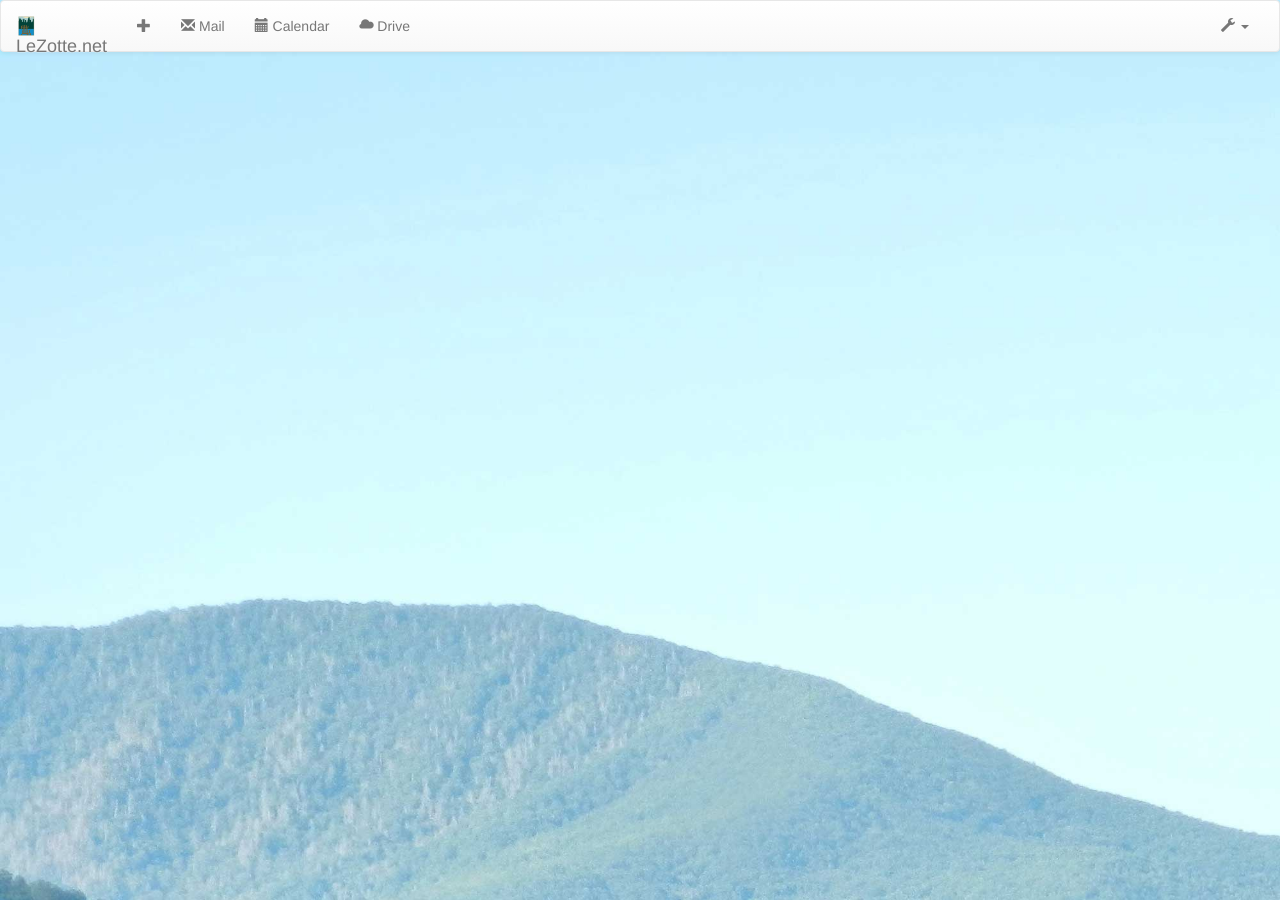
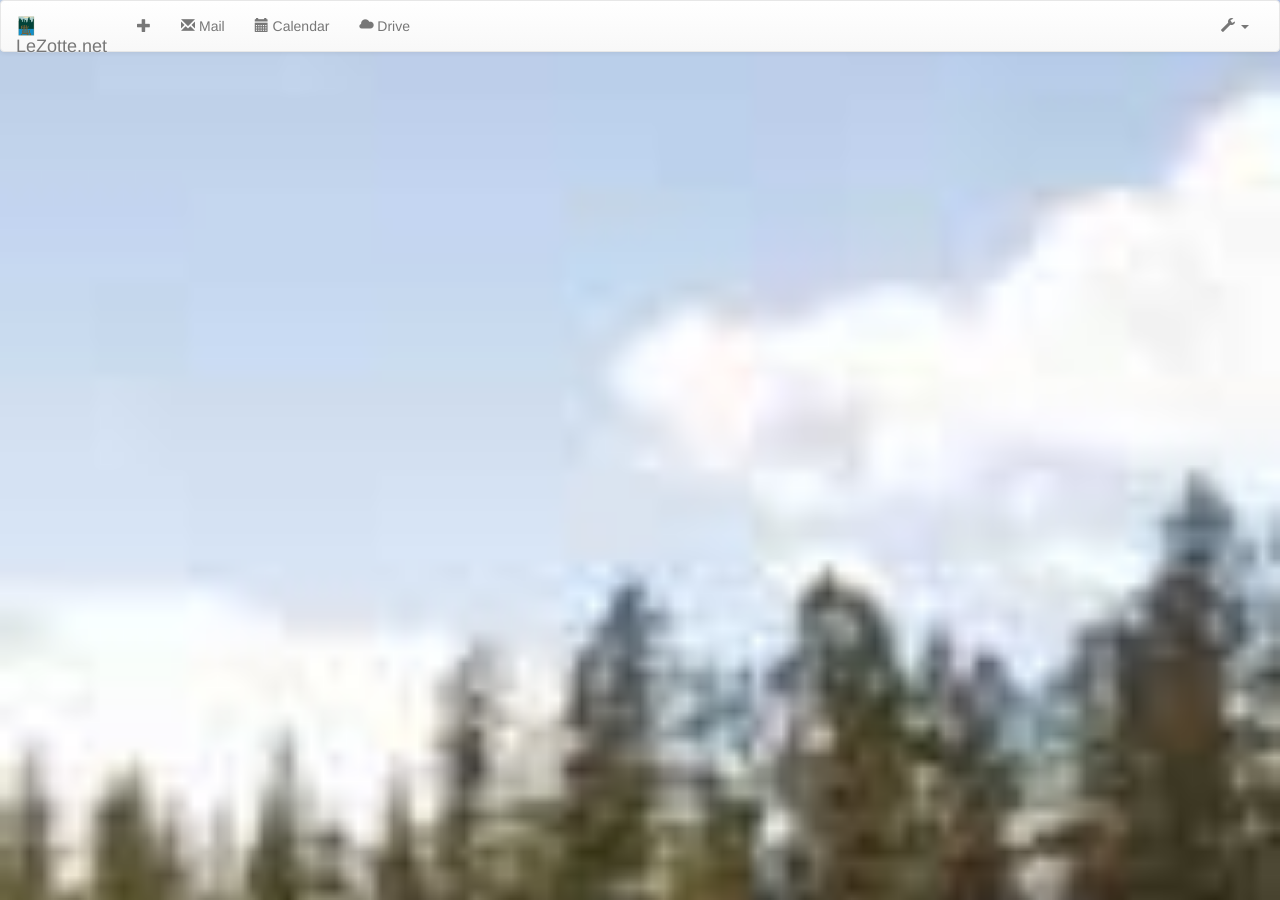
Before and after one commit to tlezotte/lezotte, a Jekyll site: the page built from index.html, in a window 1280 px wide. Built offline with Jekyll 4.4.1, drawn with Linux system fonts in a browser that asks for light colours; nearby versions of some CDN libraries.

Commit message:
try a new background

```diff
--- a/css/main.css
+++ b/css/main.css
@@ -2,7 +2,7 @@
 body
 {
 	background-color: #ffffff;
-	background-image: url('../img/smoky.jpg');
+	background-image: url('../img/ChairPhoto.jpg');
 	background-position: top left;
 	background-repeat: no-repeat;
 	background-size: 100%;
```
Also changed, not shown: img/ChairPhoto.jpg (added).
